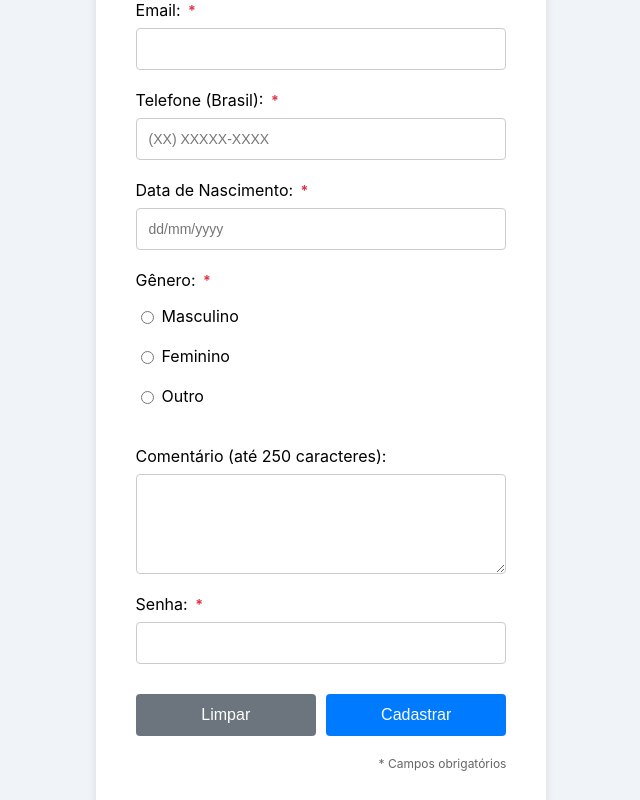
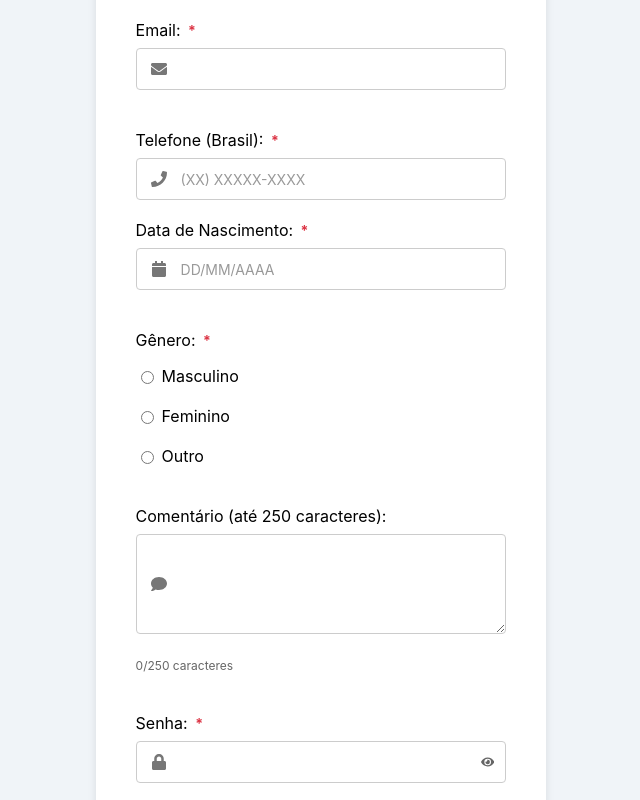
Before and after one commit to AlexandreTI-AUT/formulario-cadastro, a React (Create React App) app: page / in a window 1280 px wide. Shown: the part 240-1040 px from the top of the page, without its empty margins (379-1019 px from the left). Built offline with nearby package versions, Linux system fonts and the light colour scheme.

Commit message:
add new feature

```diff
--- a/src/CadastroForm.css
+++ b/src/CadastroForm.css
@@ -41,22 +41,47 @@ body {
     display: inline-block;
 }
 
-.formulario input[type="text"],
-.formulario input[type="email"],
-.formulario input[type="password"],
-.formulario textarea {
+.input-container {
+    position: relative;
     width: 100%;
-    padding: 12px;
+}
+
+.input-icon {
+    position: absolute;
+    left: 15px;
+    top: 50%;
+    transform: translateY(-50%);
+    color: #777;
+    font-size: 16px;
+    z-index: 1;
+    pointer-events: none;
+}
+
+.input-container input,
+.input-container textarea {
+    width: 100%;
+    padding: 12px 12px 12px 45px;
     box-sizing: border-box;
     border: 1px solid #ccc;
     border-radius: 4px;
     font-size: 14px;
-    transition: border-color 0.3s ease;
+    background: white;
 }
 
 .formulario textarea {
     resize: vertical;
     min-height: 100px;
+}
+
+/* Ajuste específico para textarea */
+.input-container textarea {
+    min-height: 100px;
+    padding-top: 35px;
+}
+
+.input-container textarea~.input-icon {
+    top: 15px;
+    transform: none;
 }
 
 .genero-opcoes {
@@ -130,14 +155,28 @@ body {
     font-weight: bold;
 }
 
-span {
-    color: #dc3545;
-    font-size: 14px;
-    margin-top: 5px;
+/* Estilo para o botão de toggle da senha */
+.toggle-password {
+    position: absolute;
+    right: 12px;
+    top: 50%;
+    transform: translateY(-50%);
+    background: none;
+    border: none;
+    cursor: pointer;
+    color: #666;
+    padding: 0;
+    display: flex;
+    align-items: center;
+    justify-content: center;
+    z-index: 2;
 }
 
-/* Estilos para validação visual */
-/* Estilos para validação visual */
+.toggle-password:hover {
+    color: #333;
+}
+
+/* Validação visual */
 .input-error {
     border-color: #dc3545 !important;
     background-color: #fff !important;
@@ -148,23 +187,6 @@ span {
     border-color: #28a745 !important;
     background-color: #fff !important;
     box-shadow: 0 0 0 1px #28a745;
-}
-
-/* Estilo para o asterisco de campo obrigatório */
-.required {
-    color: #dc3545;
-    margin-left: 3px;
-    font-weight: bold;
-}
-
-/* Observação sobre campos obrigatórios */
-.formulario::after {
-    content: "* Campos obrigatórios";
-    display: block;
-    color: #666;
-    font-size: 12px;
-    margin-top: 20px;
-    text-align: right;
 }
 
 /* Estilos para o indicador de força da senha */
@@ -212,17 +234,63 @@ span {
     display: block;
 }
 
-/* Ajuste para transições suaves */
-.formulario input,
-.formulario textarea,
-.button-group button {
-    transition: all 0.3s ease;
+/* Contador de caracteres */
+.caracteres-contador {
+    text-align: right;
+    color: #666;
+    font-size: 12px;
+    margin-top: 4px;
 }
 
-/* Ajuste para o foco dos inputs */
+/* Campo obrigatório */
+.required {
+    color: #dc3545;
+    margin-left: 3px;
+    font-weight: bold;
+}
+
+/* Mensagem de campos obrigatórios */
+.formulario::after {
+    content: "* Campos obrigatórios";
+    display: block;
+    color: #666;
+    font-size: 12px;
+    margin-top: 20px;
+    text-align: right;
+}
+
+span {
+    color: #dc3545;
+    font-size: 14px;
+    margin-top: 5px;
+}
+
+/* Ajuste para foco dos inputs */
 .formulario input:focus,
 .formulario textarea:focus {
     outline: none;
     border-color: #007bff;
     box-shadow: 0 0 0 1px #007bff;
 }
+
+/* Máscara visual para campos de data e telefone */
+.input-mask {
+    position: absolute;
+    left: 45px;
+    top: 50%;
+    transform: translateY(-50%);
+    color: #999;
+    pointer-events: none;
+    font-size: 14px;
+    z-index: 1;
+}
+
+/* Controle de visibilidade da máscara */
+.input-container input:not(:placeholder-shown)+.input-mask,
+.input-container input:focus+.input-mask {
+    display: none;
+}
+
+.input-container input+.input-mask {
+    display: block;
+}
--- a/src/CadastroForm.jsx
+++ b/src/CadastroForm.jsx
@@ -1,5 +1,15 @@
 import React, { useState } from "react";
 import "./CadastroForm.css";
+import {
+  FaUser,
+  FaEnvelope,
+  FaPhone,
+  FaCalendar,
+  FaLock,
+  FaEye,
+  FaEyeSlash,
+  FaComment,
+} from "react-icons/fa";
 
 const INITIAL_FORM_STATE = {
   nome: "",
@@ -65,13 +75,16 @@ const validators = {
 };
 
 const CadastroForm = () => {
+  // Estados
   const [form, setForm] = useState(INITIAL_FORM_STATE);
   const [errors, setErrors] = useState({});
   const [submitted, setSubmitted] = useState(false);
   const [message, setMessage] = useState("");
   const [forcaSenha, setForcaSenha] = useState(0);
   const [touched, setTouched] = useState({});
+  const [showPassword, setShowPassword] = useState(false);
 
+  // Funções
   const validate = () => {
     const newErrors = {};
     Object.keys(form).forEach((field) => {
@@ -84,11 +97,6 @@ const CadastroForm = () => {
     });
     setErrors(newErrors);
     return Object.values(newErrors).every((error) => !error);
-  };
-
-  const validateField = (name, value) => {
-    const validator = validators[name];
-    return validator ? validator(value) : "";
   };
 
   const handleChange = (e) => {
@@ -109,6 +117,11 @@ const CadastroForm = () => {
     setMessage("");
   };
 
+  const validateField = (name, value) => {
+    const validator = validators[name];
+    return validator ? validator(value) : "";
+  };
+
   const handleBlur = (e) => {
     const { name, value } = e.target;
     setTouched((prev) => ({ ...prev, [name]: true }));
@@ -120,7 +133,6 @@ const CadastroForm = () => {
     e.preventDefault();
     setSubmitted(true);
 
-    // Marca todos os campos como tocados
     const allFieldsTouched = {};
     Object.keys(form).forEach((field) => {
       allFieldsTouched[field] = true;
@@ -151,6 +163,10 @@ const CadastroForm = () => {
     return textos[forcaSenha - 1] || "";
   };
 
+  const togglePasswordVisibility = () => {
+    setShowPassword(!showPassword);
+  };
+
   return (
     <div className="container">
       <form onSubmit={handleSubmit} className="formulario">
@@ -160,12 +176,15 @@ const CadastroForm = () => {
           <label>
             Nome: <span className="required">*</span>
           </label>
+          <div className="input-container">
+            <FaUser className="input-icon" />
             <input
               type="text"
               name="nome"
               value={form.nome}
               onChange={handleChange}
               onBlur={handleBlur}
+              placeholder=""
               data-testid="input-nome"
               className={
                 touched.nome || submitted
@@ -175,6 +194,7 @@ const CadastroForm = () => {
                   : ""
               }
             />
+          </div>
           {(touched.nome || submitted) && errors.nome && (
             <span>{errors.nome}</span>
           )}
@@ -184,12 +204,15 @@ const CadastroForm = () => {
           <label>
             Email: <span className="required">*</span>
           </label>
+          <div className="input-container">
+            <FaEnvelope className="input-icon" />
             <input
               type="email"
               name="email"
               value={form.email}
               onChange={handleChange}
               onBlur={handleBlur}
+              placeholder=""
               data-testid="input-email"
               className={
                 touched.email || submitted
@@ -199,6 +222,7 @@ const CadastroForm = () => {
                   : ""
               }
             />
+          </div>
           {(touched.email || submitted) && errors.email && (
             <span>{errors.email}</span>
           )}
@@ -208,13 +232,16 @@ const CadastroForm = () => {
           <label>
             Telefone (Brasil): <span className="required">*</span>
           </label>
+
+          <div className="input-container">
+            <FaPhone className="input-icon" />
             <input
               type="text"
               name="telefone"
-            placeholder="(XX) XXXXX-XXXX"
               value={form.telefone}
               onChange={handleChange}
               onBlur={handleBlur}
+              placeholder=""
               data-testid="input-telefone"
               className={
                 touched.telefone || submitted
@@ -224,22 +251,22 @@ const CadastroForm = () => {
                   : ""
               }
             />
-          {(touched.telefone || submitted) && errors.telefone && (
-            <span>{errors.telefone}</span>
+            {!form.telefone && (
+              <div className="input-mask">(XX) XXXXX-XXXX</div>
             )}
           </div>
-
-        <div>
           <label>
             Data de Nascimento: <span className="required">*</span>
           </label>
+          <div className="input-container">
+            <FaCalendar className="input-icon" />
             <input
               type="text"
               name="nascimento"
-            placeholder="dd/mm/yyyy"
               value={form.nascimento}
               onChange={handleChange}
               onBlur={handleBlur}
+              placeholder=""
               data-testid="input-nascimento"
               className={
                 touched.nascimento || submitted
@@ -249,6 +276,8 @@ const CadastroForm = () => {
                   : ""
               }
             />
+            {!form.nascimento && <div className="input-mask">DD/MM/AAAA</div>}
+          </div>
           {(touched.nascimento || submitted) && errors.nascimento && (
             <span>{errors.nascimento}</span>
           )}
@@ -280,17 +309,24 @@ const CadastroForm = () => {
 
         <div>
           <label>Comentário (até 250 caracteres):</label>
+          <div className="input-container">
+            <FaComment className="input-icon" />
             <textarea
               name="comentario"
               value={form.comentario}
               onChange={handleChange}
               onBlur={handleBlur}
               maxLength={250}
+              placeholder=""
               data-testid="input-comentario"
               className={
                 touched.comentario && errors.comentario ? "input-error" : ""
               }
             />
+          </div>
+          <div className="caracteres-contador">
+            {form.comentario.length}/250 caracteres
+          </div>
           {(touched.comentario || submitted) && errors.comentario && (
             <span>{errors.comentario}</span>
           )}
@@ -300,12 +336,15 @@ const CadastroForm = () => {
           <label>
             Senha: <span className="required">*</span>
           </label>
+          <div className="input-container">
+            <FaLock className="input-icon" />
             <input
-            type="password"
+              type={showPassword ? "text" : "password"}
               name="senha"
               value={form.senha}
               onChange={handleChange}
               onBlur={handleBlur}
+              placeholder=""
               data-testid="input-senha"
               className={
                 touched.senha || submitted
@@ -315,6 +354,14 @@ const CadastroForm = () => {
                   : ""
               }
             />
+            <button
+              type="button"
+              onClick={togglePasswordVisibility}
+              className="toggle-password"
+            >
+              {showPassword ? <FaEyeSlash /> : <FaEye />}
+            </button>
+          </div>
           {form.senha && (
             <div className="senha-forca">
               <div className="forca-barra">
```
Also changed, not shown: package.json (+8 -4 lines), 1 other file (tests, documents, lock files or other folders). Lines whose indentation alone changed are shown as unchanged.
